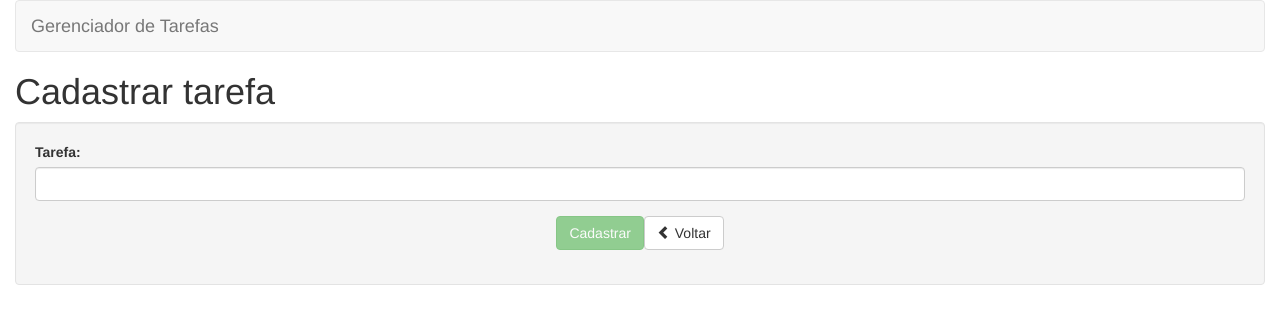
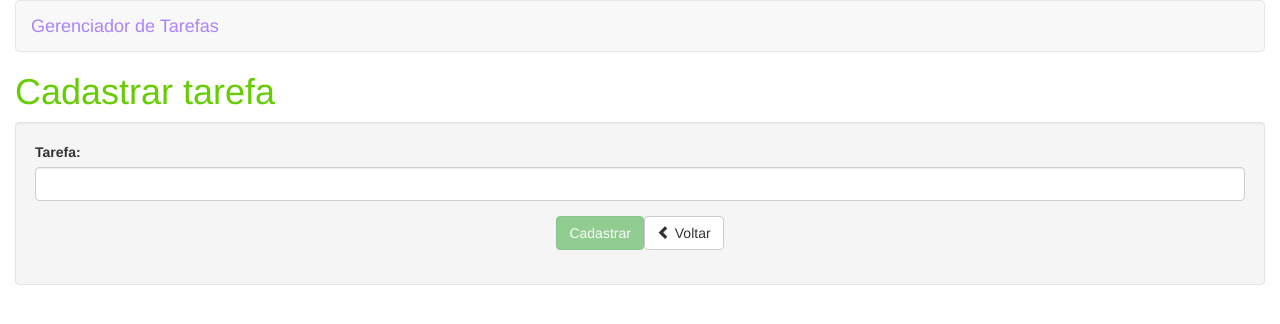
Before and after one commit to PauloAlves8039/gerenciador-de-tarefas-angular, an Angular app: page /tarefas/cadastrar in a window 1280 px wide. Shown: the top 324 px of the page. Built offline with nearby package versions, Linux system fonts and the light colour scheme.

Commit message:
Ajustando elementos

```diff
--- a/src/app/app.component.css
+++ b/src/app/app.component.css
@@ -0,0 +1,3 @@
+.cor-tutulo-principal {
+  color: #AB82FF;
+}
--- a/src/app/app.component.html
+++ b/src/app/app.component.html
@@ -2,7 +2,7 @@
   <nav class="navbar navbar-default">
     <div class="container-fluid">
       <div class="navbar-header">
-        <a class="navbar-brand" href="#">
+        <a class="navbar-brand cor-tutulo-principal" href="#">
           {{ title }}
         </a>
       </div>
--- a/src/app/tarefas/cadastrar/cadastrar-tarefa.component.css
+++ b/src/app/tarefas/cadastrar/cadastrar-tarefa.component.css
@@ -0,0 +1,3 @@
+.cor-titulo-cadastrar {
+  color: #66CD00;
+}
--- a/src/app/tarefas/cadastrar/cadastrar-tarefa.component.html
+++ b/src/app/tarefas/cadastrar/cadastrar-tarefa.component.html
@@ -1,4 +1,4 @@
-<h1>Cadastrar tarefa</h1>
+<h1 class="cor-titulo-cadastrar">Cadastrar tarefa</h1>
 
 <div class="well">
   <form #formTarefa="ngForm">
--- a/src/app/tarefas/editar/editar-tarefa.component.css
+++ b/src/app/tarefas/editar/editar-tarefa.component.css
@@ -0,0 +1,3 @@
+.cor-titulo-editar {
+  color: #00BFFF;
+}
--- a/src/app/tarefas/editar/editar-tarefa.component.html
+++ b/src/app/tarefas/editar/editar-tarefa.component.html
@@ -1,4 +1,4 @@
-<h1>Editar tarefa</h1>
+<h1 class="cor-titulo-editar">Editar tarefa</h1>
 
 <div class="well">
   <form #formTarefa="ngForm">
--- a/src/app/tarefas/listar/listar-tarefa.component.css
+++ b/src/app/tarefas/listar/listar-tarefa.component.css
@@ -0,0 +1,3 @@
+.cor-titulo {
+  color: #FF7F00;
+}
--- a/src/app/tarefas/listar/listar-tarefa.component.html
+++ b/src/app/tarefas/listar/listar-tarefa.component.html
@@ -1,4 +1,4 @@
-<h1>Tarefas</h1>
+<h1 class="cor-titulo">Tarefas</h1>
 
 <table class="table table-striped table-bordered table-hover">
   <tbody>
@@ -22,6 +22,7 @@
         <a [routerLink]="['/tarefas/editar', tarefa.id]" title="Editar" alt="Editar" class="btn btn-xs btn-info">
           <span class="glyphicon glyphicon-pencil" aria-hidden="true"></span> Editar
         </a>
+        &nbsp;
         <a href="#" title="Remover" alt="Remover" class="btn btn-xs btn-danger" (click)="remover($event, tarefa)">
           <span class="glyphicon glyphicon-remove" aria-hidden="true"></span> Remover
         </a>
```
